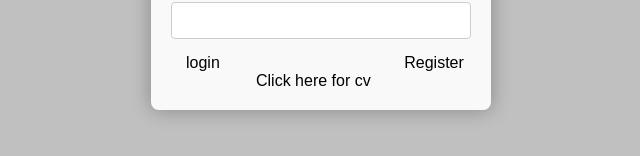
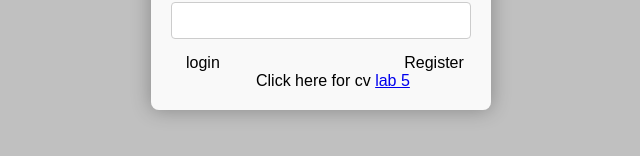
Before and after one commit to BalajiMalla24/mod.cv, a plain HTML site: page index.html in a window 1280 px wide. Shown: the part 440-596 px from the top of the page, 319-959 px from the left. Drawn offline with Linux system fonts and the light colour scheme.

Commit message:
Update index.html

```diff
--- a/index.html
+++ b/index.html
@@ -113,6 +113,7 @@
             <a href="" class="login-button">login</a>
             <a href="form2.html" class="register-link">Register</a>
             <a href="r2.html" class="cv">Click here for cv</a>
+              <a href="1.html" class="1">lab 5</a>
         </form>
         <!-- <a href="form2.html" class="register-link">Register</a> -->
     </div>
```
